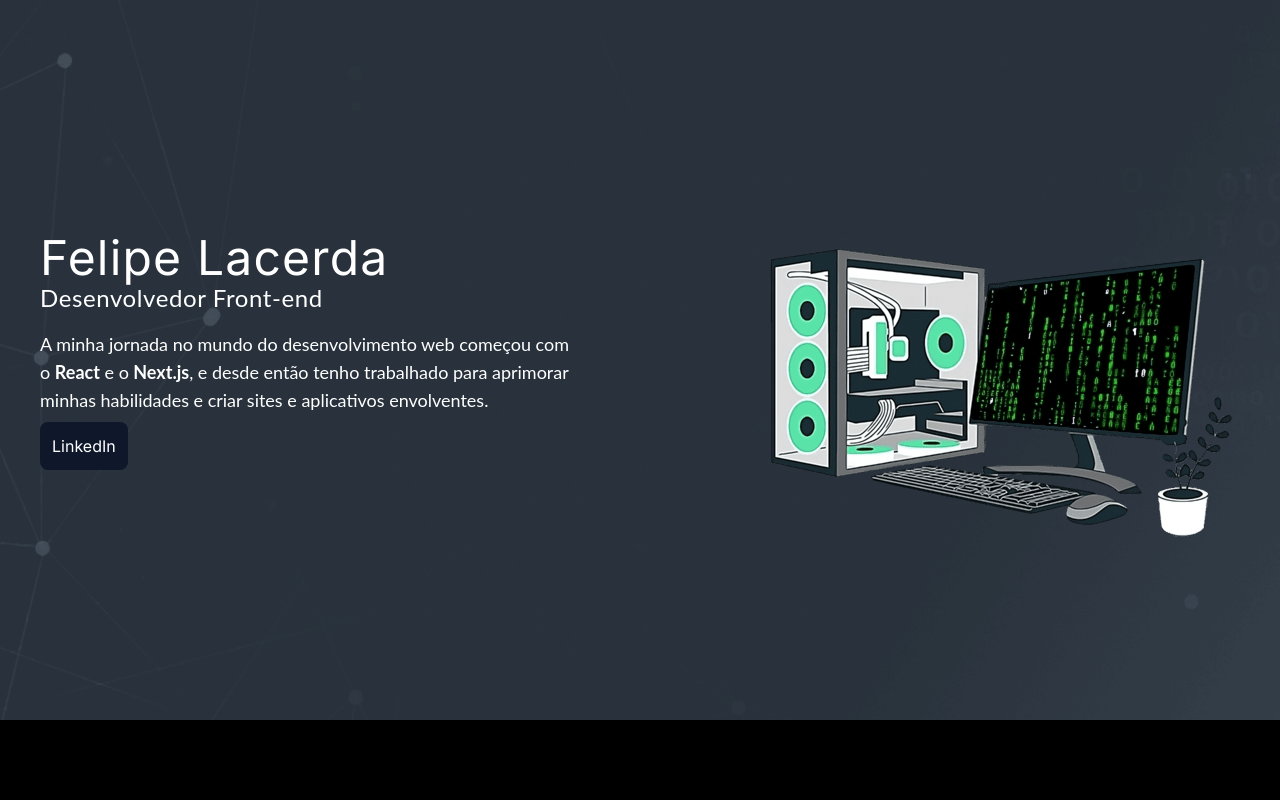
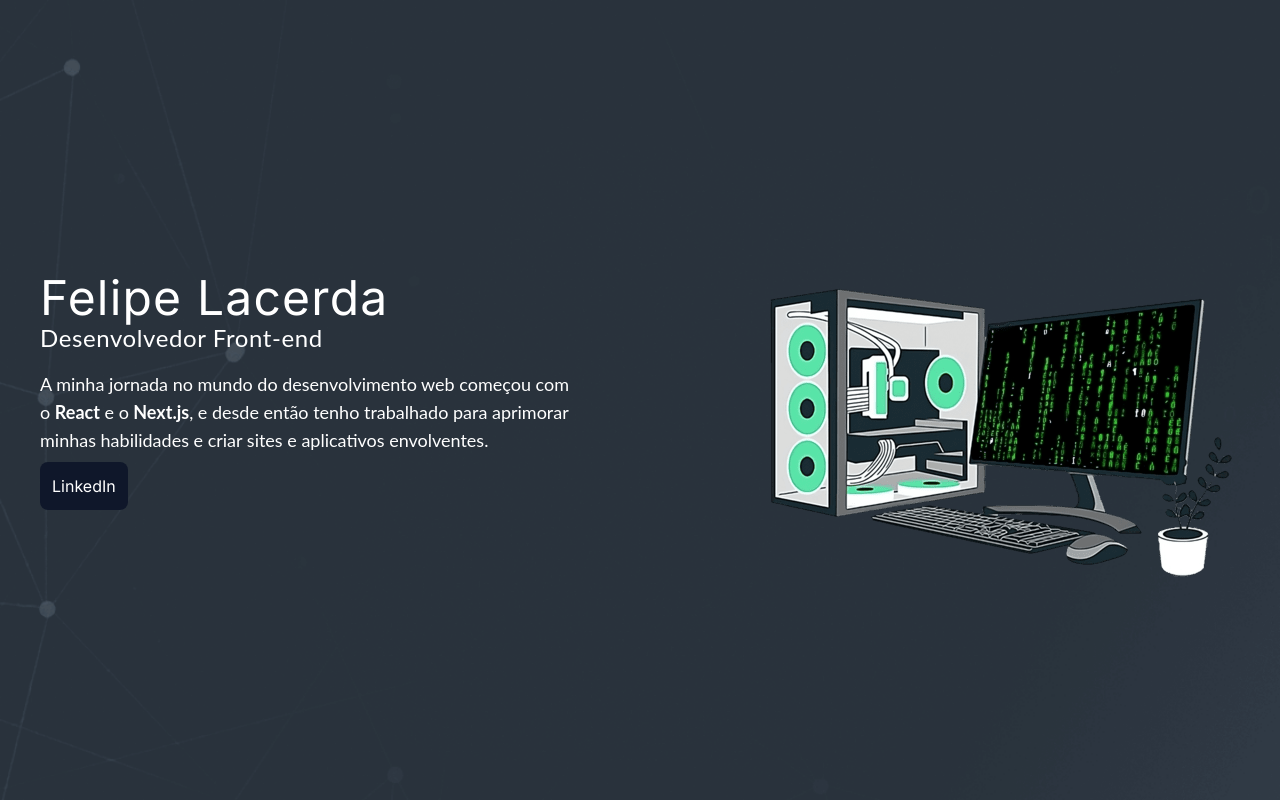
Before and after one commit to LordGhapa/portifolio-next-js, a Next.js app: page / in a window 1280 px wide. Shown: the top 800 px of the page. Built offline with nearby package versions, Linux system fonts and the light colour scheme.

Commit message:
🔍 SEO: teste update seo

```diff
--- a/src/components/Hero/index.tsx
+++ b/src/components/Hero/index.tsx
@@ -3,7 +3,7 @@ const Hero = () => {
     <main>
       <section
         id="hero"
-        className="flex max-h-screen min-h-[90vh] items-center bg-heromd bg-cover px-3 pt-16 text-white md:bg-hero"
+        className="flex max-h-screen min-h-[100vh] items-center bg-heromd bg-cover px-3 pt-16 text-white md:bg-hero"
       >
         <div className="mx-auto flex w-full max-w-[500px] flex-col items-center  lg:max-w-[1200px] lg:flex-row  lg:justify-between">
           <div className="mb-20 lg:max-w-[540px]">
```
